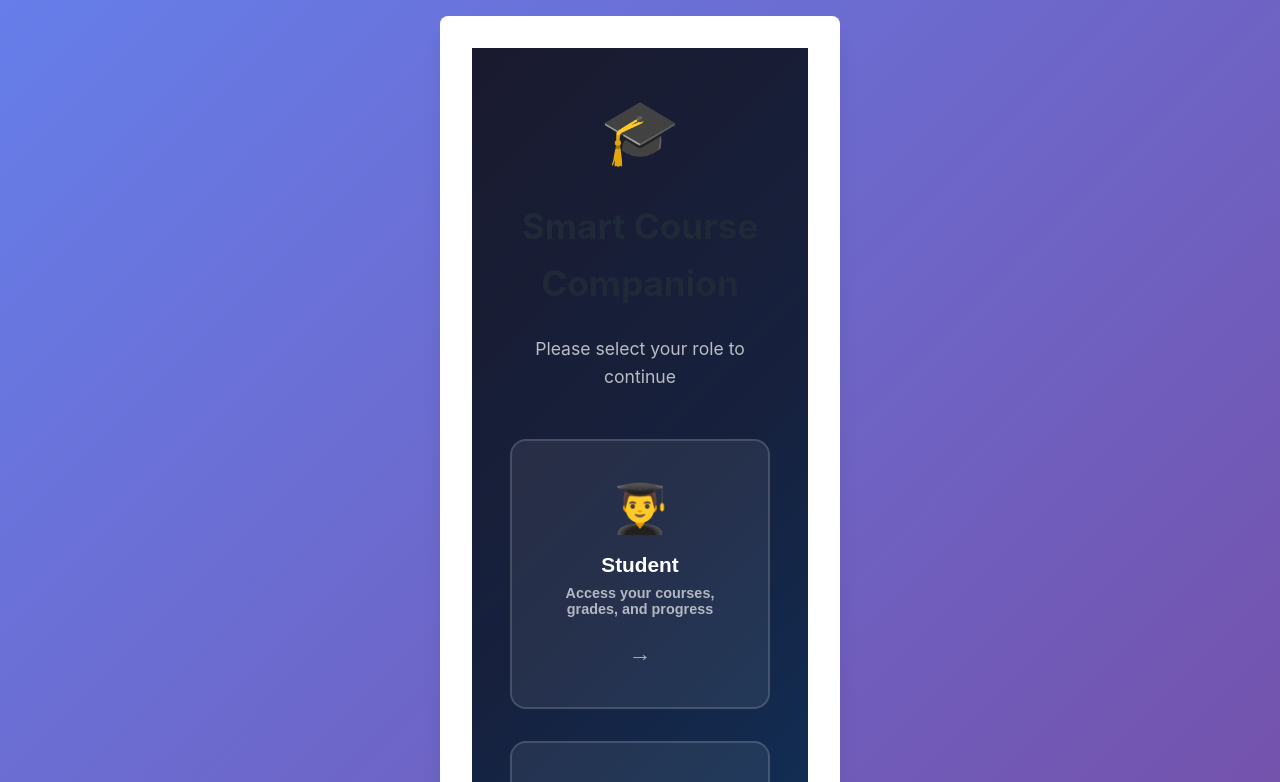
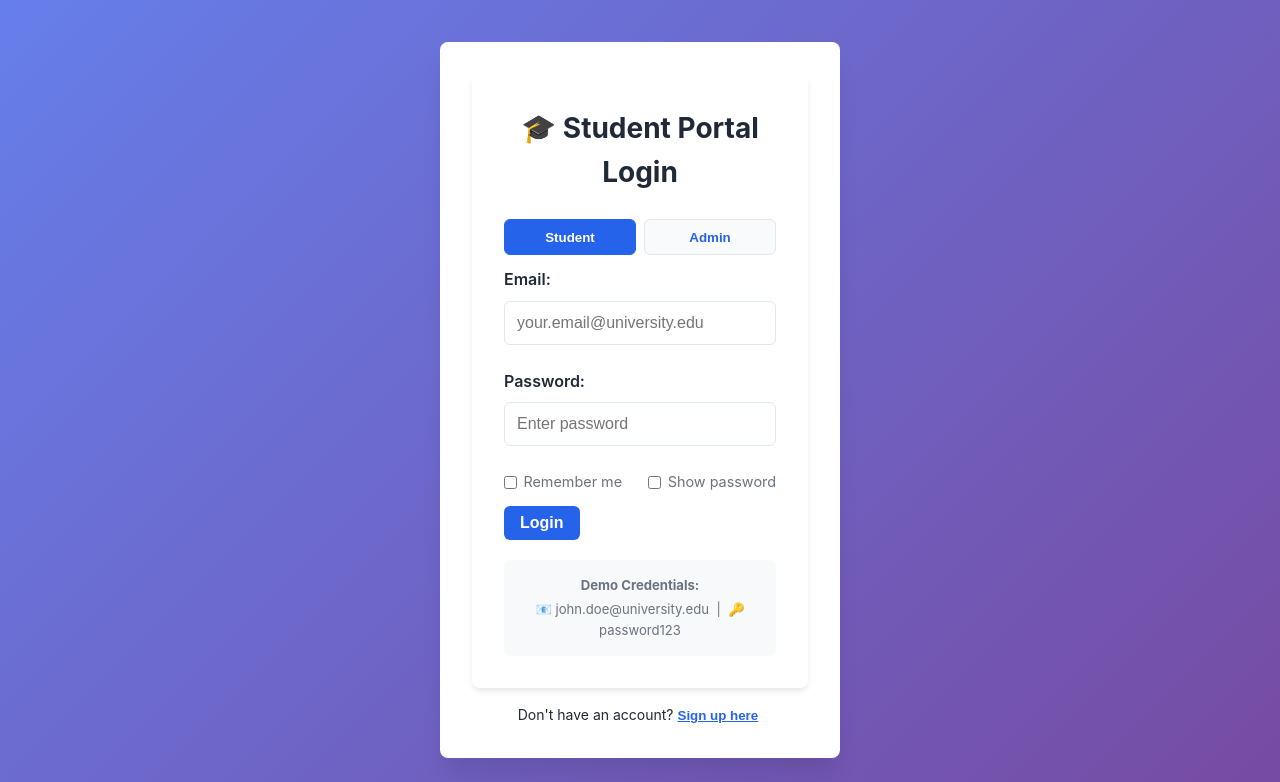
Before and after one commit to dev160105/Comp-287-Smart-course-companion, a React (Vite) app in the folder client/: page / in a window 1280 px wide. Shown: the top 782 px of the page. Built offline with nearby package versions, Linux system fonts and the light colour scheme; no server answers.

Commit message:
Restore hsk1006 split login UI (Student/Admin toggle, remember me, show password) with real API auth

```diff
--- a/client/src/App.css
+++ b/client/src/App.css
@@ -13,8 +13,10 @@
   align-items: center;
 }
 
-/* ─── Role Picker ─────────────────────────────────────── */
-.login-role-picker {
+/* (login styles live in index.css per hsk1006's original implementation) */
+
+/* ─── placeholder: unused ─────────────────────────────── */
+.login-role-picker-unused {
   display: flex;
   flex-direction: column;
   align-items: center;
--- a/client/src/components/Auth/Login.jsx
+++ b/client/src/components/Auth/Login.jsx
@@ -1,33 +1,66 @@
 // src/components/Auth/Login.jsx
-import { useState } from 'react';
+// Original UI by hsk1006 (Seok Kyu Hong) - updated to use real API auth
+import { useState, useEffect } from 'react';
 import api from '../../utils/api';
 import { setAuthData } from '../../utils/auth';
 
+const REMEMBER_EMAIL_KEY = 'scc_remember_email';
+const SAVED_EMAIL_KEY = 'scc_saved_email';
+
 export default function Login({ onLoginSuccess }) {
-  const [role, setRole] = useState(null); // null = role picker, 'student' or 'admin'
   const [email, setEmail] = useState('');
   const [password, setPassword] = useState('');
   const [error, setError] = useState('');
   const [loading, setLoading] = useState(false);
 
+  const [rememberMe, setRememberMe] = useState(false);
+  const [showPassword, setShowPassword] = useState(false);
+  const [role, setRole] = useState('student');
+
+  useEffect(() => {
+    const remember = localStorage.getItem(REMEMBER_EMAIL_KEY) === 'true';
+    const savedEmail = localStorage.getItem(SAVED_EMAIL_KEY) || '';
+    if (remember && savedEmail) {
+      setRememberMe(true);
+      setEmail(savedEmail);
+    }
+  }, []);
+
   const handleSubmit = async (e) => {
     e.preventDefault();
     setError('');
+
+    if (!email.trim()) {
+      setError('Please enter your email.');
+      return;
+    }
+    if (!password) {
+      setError('Please enter your password.');
+      return;
+    }
+
     setLoading(true);
     try {
       const res = await api.post('/api/auth/login', { email, password });
       const { token, user } = res.data;
 
-      // Validate the user's role matches the selected portal
+      // Validate role matches selected portal
       if (role === 'student' && user.role !== 'student') {
-        setError('This account is not a student account. Please use the Admin/Instructor portal.');
+        setError('This account is not a student. Please use the Admin portal.');
         setLoading(false);
         return;
       }
       if (role === 'admin' && user.role === 'student') {
-        setError('This account is not an admin or instructor account. Please use the Student portal.');
+        setError('This account is not an admin or instructor. Please use the Student portal.');
         setLoading(false);
         return;
+      }
+
+      localStorage.setItem(REMEMBER_EMAIL_KEY, rememberMe ? 'true' : 'false');
+      if (rememberMe) {
+        localStorage.setItem(SAVED_EMAIL_KEY, email.trim());
+      } else {
+        localStorage.removeItem(SAVED_EMAIL_KEY);
       }
 
       setAuthData(token, user);
@@ -39,76 +72,75 @@ export default function Login({ onLoginSuccess }) {
     }
   };
 
-  // Role picker screen
-  if (!role) {
-    return (
-      <div className="login-role-picker">
-        <div className="login-logo">
-          <span className="login-logo-icon">🎓</span>
-          <h1>Smart Course Companion</h1>
-          <p>Please select your role to continue</p>
-        </div>
-        <div className="role-cards">
-          <button className="role-card student-card" onClick={() => setRole('student')}>
-            <span className="role-icon">👨‍🎓</span>
-            <h2>Student</h2>
-            <p>Access your courses, grades, and progress</p>
-            <span className="role-arrow">→</span>
-          </button>
-          <button className="role-card admin-card" onClick={() => setRole('admin')}>
-            <span className="role-icon">👨‍🏫</span>
-            <h2>Admin / Instructor</h2>
-            <p>Manage courses, assessments, and students</p>
-            <span className="role-arrow">→</span>
-          </button>
-        </div>
-      </div>
-    );
-  }
+  return (
+    <div className={`login-container ${role === 'admin' ? 'admin-mode' : ''}`}>
+      <h1 className="login-title">
+        {role === 'student' ? '🎓 Student Portal Login' : '🛠 Admin Portal Login'}
+      </h1>
 
-  // Login form screen
-  return (
-    <div className={`login-container ${role === 'admin' ? 'admin-login' : 'student-login'}`}>
-      <button className="back-button" onClick={() => { setRole(null); setError(''); setEmail(''); setPassword(''); }}>
-        ← Back
-      </button>
-
-      <div className="login-header">
-        <span className="login-role-badge">
-          {role === 'student' ? '👨‍🎓 Student Portal' : '👨‍🏫 Admin / Instructor Portal'}
-        </span>
-        <h1>Smart Course Companion</h1>
-        <p className="login-subtitle">
-          {role === 'student' ? 'Sign in to your student account' : 'Sign in to manage your courses'}
-        </p>
+      <div className="role-toggle">
+        <button
+          type="button"
+          className={role === 'student' ? 'role-btn active' : 'role-btn'}
+          onClick={() => { setRole('student'); setError(''); }}
+        >
+          Student
+        </button>
+        <button
+          type="button"
+          className={role === 'admin' ? 'role-btn active' : 'role-btn'}
+          onClick={() => { setRole('admin'); setError(''); }}
+        >
+          Admin
+        </button>
       </div>
 
-      <form onSubmit={handleSubmit} className="login-form">
+      <form onSubmit={handleSubmit}>
         <div className="form-group">
-          <label htmlFor="email">Email Address</label>
+          <label htmlFor="email">Email:</label>
           <input
             type="email"
             id="email"
             value={email}
-            onChange={(e) => setEmail(e.target.value)}
-            placeholder={role === 'student' ? 'student@university.edu' : 'instructor@university.edu'}
+            onChange={(e) => { setEmail(e.target.value); if (error) setError(''); }}
+            placeholder="your.email@university.edu"
             required
           />
         </div>
         <div className="form-group">
-          <label htmlFor="password">Password</label>
+          <label htmlFor="password">Password:</label>
           <input
-            type="password"
+            type={showPassword ? 'text' : 'password'}
             id="password"
             value={password}
-            onChange={(e) => setPassword(e.target.value)}
-            placeholder="Enter your password"
+            onChange={(e) => { setPassword(e.target.value); if (error) setError(''); }}
+            placeholder="Enter password"
             required
           />
         </div>
+
+        <div className="login-options">
+          <label>
+            <input
+              type="checkbox"
+              checked={rememberMe}
+              onChange={(e) => setRememberMe(e.target.checked)}
+            />
+            Remember me
+          </label>
+          <label>
+            <input
+              type="checkbox"
+              checked={showPassword}
+              onChange={(e) => setShowPassword(e.target.checked)}
+            />
+            Show password
+          </label>
+        </div>
+
         {error && <p className="error-message">{error}</p>}
-        <button type="submit" className={`btn-login ${role === 'admin' ? 'btn-admin' : 'btn-student'}`} disabled={loading}>
-          {loading ? 'Signing in...' : 'Sign In'}
+        <button type="submit" className="btn-primary" disabled={loading}>
+          {loading ? 'Logging in...' : 'Login'}
         </button>
       </form>
 
--- a/client/src/index.css
+++ b/client/src/index.css
@@ -613,3 +613,84 @@ td {
   }
 
 }
+
+/* ─── Login Page (original styles by hsk1006) ───────────── */
+.login-container {
+  background: var(--surface);
+  padding: 2rem;
+  border-radius: 0.5rem;
+  box-shadow: var(--shadow-md);
+  width: 100%;
+  max-width: 400px;
+}
+
+.login-title {
+  font-size: 1.75rem;
+  margin-bottom: 1rem;
+}
+
+/* Student/Admin toggle */
+.role-toggle {
+  display: flex;
+  gap: 0.5rem;
+  margin-bottom: 0.75rem;
+}
+
+.role-btn {
+  flex: 1;
+  padding: 0.6rem 0.75rem;
+  border: 1px solid var(--border);
+  background: #f8fafc;
+  border-radius: 0.375rem;
+  cursor: pointer;
+  transition: all 0.2s ease;
+  font-weight: 600;
+}
+
+.role-btn:hover {
+  box-shadow: var(--shadow-sm);
+  transform: translateY(-1px);
+}
+
+.role-btn.active {
+  background: var(--primary-color);
+  color: #fff;
+  border-color: var(--primary-color);
+}
+
+/* Admin mode accent */
+.admin-mode {
+  border-top: 4px solid var(--danger-color);
+}
+
+.admin-mode .role-btn.active {
+  background: var(--danger-color);
+  border-color: var(--danger-color);
+}
+
+/* Remember / Show password row */
+.login-options {
+  display: flex;
+  justify-content: space-between;
+  margin-bottom: 0.75rem;
+  gap: 0.75rem;
+}
+
+.login-options label {
+  display: flex;
+  align-items: center;
+  gap: 0.4rem;
+  color: var(--text-secondary);
+  font-size: 0.9rem;
+}
+
+.demo-info {
+  margin-top: 1.25rem;
+  padding: 0.75rem 1rem;
+  background: var(--background);
+  border-radius: 0.375rem;
+  font-size: 0.82rem;
+  color: var(--text-secondary);
+}
+
+.demo-info p { margin: 0.2rem 0; }
```
